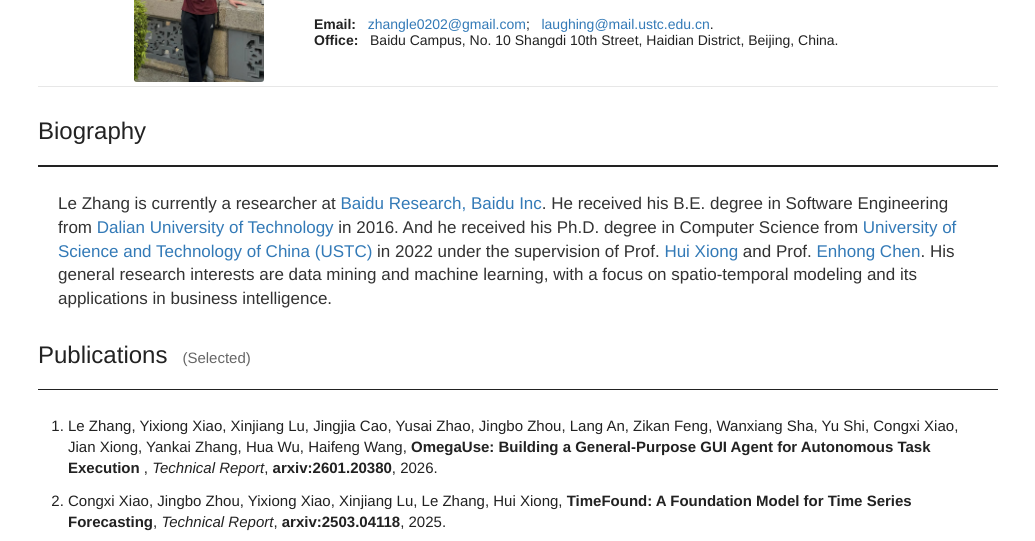
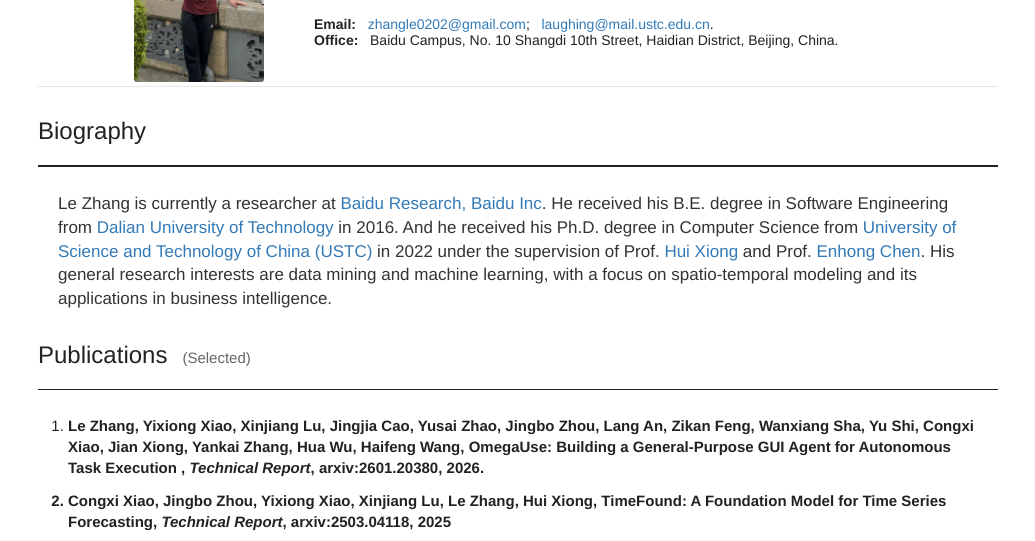
Before and after one commit to zhangle09/zhangle09.github.io, a plain HTML site: page index.html in a window 1280 px wide. Shown: the part 193-734 px from the top of the page, without its empty margins (122-1157 px from the left). Drawn offline with Linux system fonts and the light colour scheme.

Commit message:
Update index.html

```diff
--- a/index.html
+++ b/index.html
@@ -169,9 +169,9 @@
    <div class="row">
     <div class="paper_list">
      <ol style="list-style-type: decimal;">
-	<li style="margin-bottom: 12px;">Le Zhang, Yixiong Xiao, Xinjiang Lu, Jingjia Cao, Yusai Zhao, Jingbo Zhou, Lang An, Zikan Feng, Wanxiang Sha, Yu Shi, Congxi Xiao, Jian Xiong, Yankai Zhang, Hua Wu, Haifeng Wang, <b> OmegaUse: Building a General-Purpose GUI Agent for Autonomous Task Execution </b>, <i>Technical Report</i>, <b>arxiv:2601.20380</b>, 2026.</li>
-     <li style="margin-bottom: 12px;">Congxi Xiao, Jingbo Zhou, Yixiong Xiao, Xinjiang Lu, Le Zhang, Hui Xiong, <b>TimeFound: A Foundation Model for Time Series Forecasting</b>, <i>Technical Report</i>, <b>arxiv:2503.04118</b>, 2025.</li>
-      <li style="margin-bottom: 12px;">Fuling Wang, <b>Le Zhang*</b>, Jingbo Zhou, Jindong Han, Ying Sun, Chuan Qin, Hengshu Zhu, Hui Xiong, <b> ARADD: An Automatic Real-World API Discovery and Deployment Framework for AI Guide Service in Baidu Map </b>, <i>The ACM Web Conference 2026</i>, <b>(WWW'26)</b>, Dubai, United Arab Emirates, 2026.</li>
+	  <li style="margin-bottom: 12px;"><b>Le Zhang<b>, Yixiong Xiao, Xinjiang Lu, Jingjia Cao, Yusai Zhao, Jingbo Zhou, Lang An, Zikan Feng, Wanxiang Sha, Yu Shi, Congxi Xiao, Jian Xiong, Yankai Zhang, Hua Wu, Haifeng Wang, <b> OmegaUse: Building a General-Purpose GUI Agent for Autonomous Task Execution </b>, <i>Technical Report</i>, <b>arxiv:2601.20380</b>, 2026.</li>
+      <li style="margin-bottom: 12px;">Congxi Xiao, Jingbo Zhou, Yixiong Xiao, Xinjiang Lu, <b>Le Zhang</b>, Hui Xiong, <b>TimeFound: A Foundation Model for Time Series Forecasting</b>, <i>Technical Report</i>, <b>arxiv:2503.04118</b>, 2025</li>
+	  <li style="margin-bottom: 12px;">Fuling Wang, <b>Le Zhang*</b>, Jingbo Zhou, Jindong Han, Ying Sun, Chuan Qin, Hengshu Zhu, Hui Xiong, <b> ARADD: An Automatic Real-World API Discovery and Deployment Framework for AI Guide Service in Baidu Map </b>, <i>The ACM Web Conference 2026</i>, <b>(WWW'26)</b>, Dubai, United Arab Emirates, 2026.</li>
       <li style="margin-bottom: 12px;">Chuan Qin, <b>Le Zhang</b>, Yihang Cheng, Rui Zha, Dazhong Shen, Qi Zhang, Xi Chen, Ying Sun, Chen Zhu, Hengshu Zhu, Hui Xiong, <b> A Comprehensive Survey of Artificial Intelligence Techniques for Talent Analytics </b>, <i>In Proceedings of the IEEE</i>, <b>(PIEEE'25)</b>, 2025.</li>
       <li style="margin-bottom: 12px;">Zhuoning Guo, <b>Le Zhang</b>, Hengshu Zhu, Weijia Zhang, Hui Xiong, Hao Liu, <b> Labor Migration Modeling through Large-scale Job Query Data </b>, <i>The 29th Pacific-Asia Conference on Knowledge Discovery and Data Mining</i>, <b>(PAKDD'25)</b>, Sydney, Australia, 2025.</li>
       <li style="margin-bottom: 12px;">LeiLei Ding, Zhipeng Tang, <b>Le Zhang*</b>, Dazhong Shen, Chao Wang, Ziyang Tao, Jingbo Zhou, Yanyong Zhang, Hui Xiong, <b> Killing two birds with one stone:A Spatio-Temporal Prompt for the Inductive Traffic Extrapolation </b>, <i>The 30th International Conference on Database Systems for Advanced Applications</i>, <b>(DASFAA'25)</b>, Singapore, 2025.</li>
```
